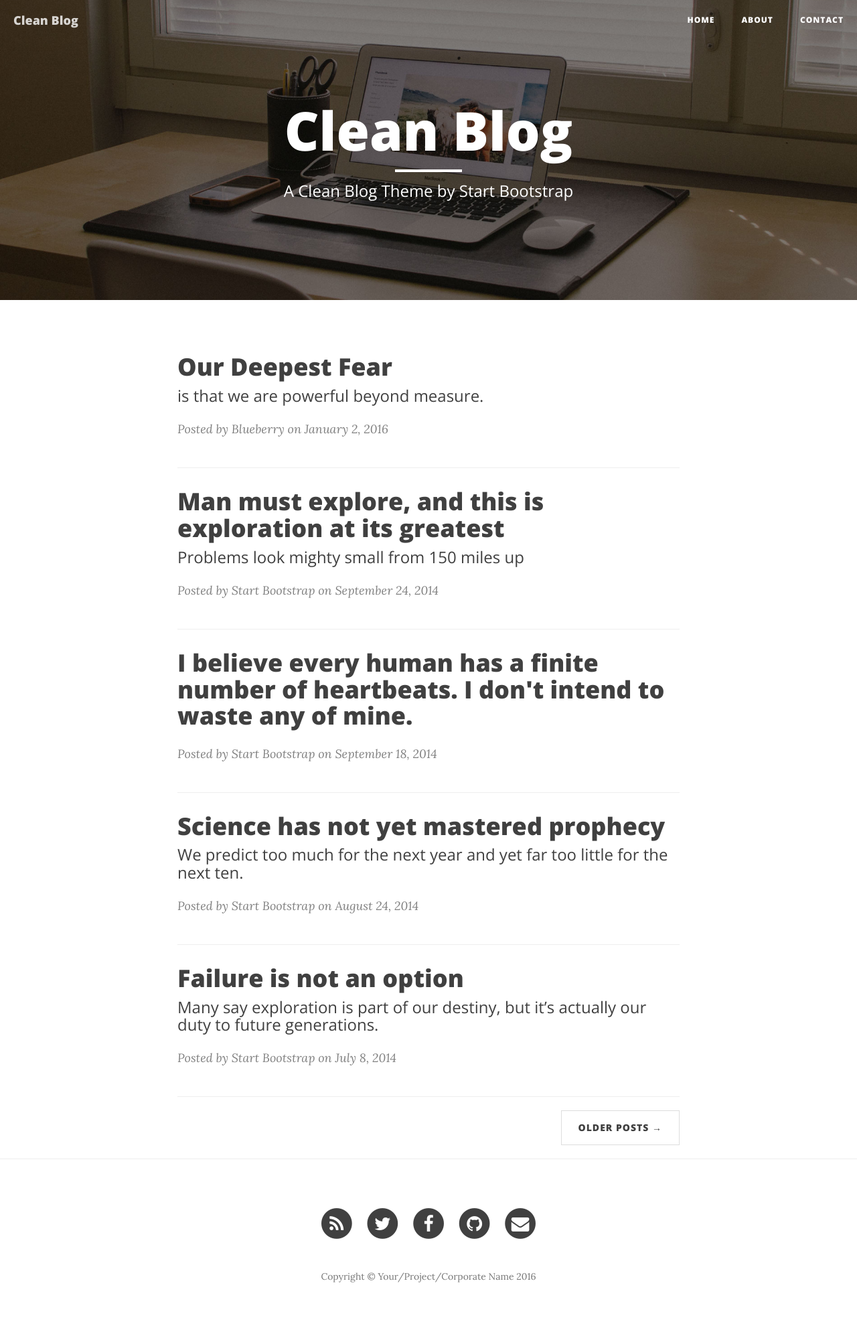
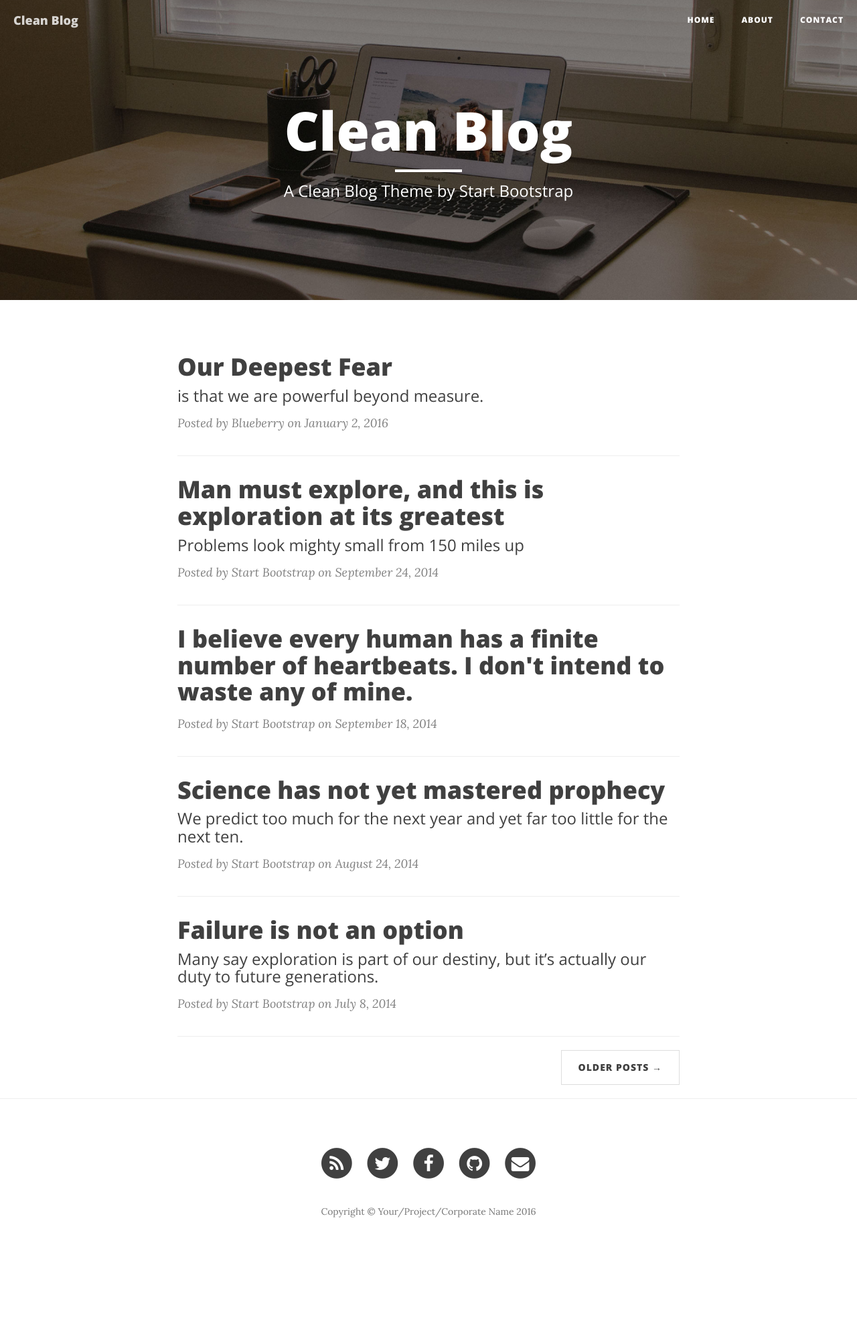
Before and after one commit to Tom-Herbert-PT/strawberryenglish.github.io, a Jekyll site: the page built from index.html, in a window 1280 px wide. Shown: the whole page at 67% size. Built offline with Jekyll 4.4.1, drawn with Linux system fonts in a browser that asks for light colours; nearby versions of some CDN libraries; the list of posts is cut into pages by our own code; after the commit the page ends 1888 px from its top, so only the background shows below that.

Commit message:
Updated '/css/clean-blog.css' via CloudCannon

```diff
--- a/css/clean-blog.css
+++ b/css/clean-blog.css
@@ -10,7 +10,7 @@ body {
   color: #404040;
 }
 p {
-  line-height: 3;
+  line-height: 2;
   margin: 30px 0;
 }
 p a {
```
